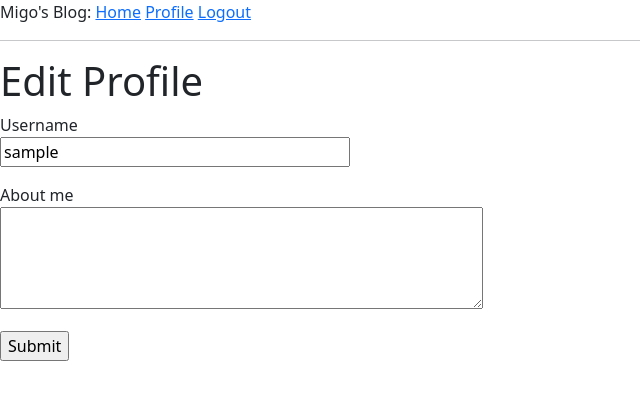
After one commit to Migorithm/project_blog, a Flask app: page /edit_profile in a window 1280 px wide. The commit adds this page. Shown: the top 400 px of the page, without its empty margins (0-640 px from the left). Run offline with Flask 2, Linux system fonts and the light colour scheme; the visitor is signed in with stand-in values (Sample User, id 1); data comes from the database, SQL or seed files in the repository; some libraries are stand-ins or nearby versions.

Commit message:
profile and avatar

```diff
--- a/app/forms.py
+++ b/app/forms.py
@@ -1,6 +1,6 @@
 from flask_wtf import FlaskForm
-from wtforms import StringField,BooleanField,PasswordField,SubmitField
-from wtforms.validators import DataRequired,Email,EqualTo,ValidationError
+from wtforms import StringField,BooleanField,PasswordField,SubmitField,TextAreaField
+from wtforms.validators import DataRequired,Email,EqualTo,ValidationError,Length
 from app.models import User
 
 
@@ -27,6 +27,12 @@ class RegistrationForm(FlaskForm):
             raise ValidationError("Please use a different email address")
 
 
+class EditProfileForm(FlaskForm):
+    username=StringField("Username",validators=[DataRequired()])
+    about_me = TextAreaField("About me",validators=[Length(min=0,max=140)])
+    submit = SubmitField('Submit')
+
+
 #when calling, you can call it by just LoginForm()
 #If you want to get an access to each attribute, simply dot it.
 # For example, ::
--- a/app/models.py
+++ b/app/models.py
@@ -4,6 +4,7 @@ import datetime
 from werkzeug.security import check_password_hash,generate_password_hash
 from flask_login import UserMixin
 from app import login   #login = LoginManager(app)
+from hashlib import md5
 
 
 class User(UserMixin,db.Model):
@@ -13,7 +14,8 @@ class User(UserMixin,db.Model):
     username = db.Column(db.String(64), index=True,unique=True)
     email = db.Column(db.String(120), index=True,unique=True)
     password_hash = db.Column(db.String(128))
-
+    about_me = db.Column(db.String(140))
+    last_seen = db.Column(db.DateTime, default=datetime.datetime.utcnow)
 
     posts = db.relationship("Post",backref="author",lazy="dynamic")
     #This is not an actual database field, but a high-level view between users and posts
@@ -31,10 +33,10 @@ class User(UserMixin,db.Model):
     def check_password(self,password):
         return check_password_hash(self.password_hash,password) # Boolean
 
-#Fields are created as attribute of the db.Column class,
-#which takes the field type as an argument
-
-#optional fields such as index and unique is important in search efficiency
+    def avatar(self,size):
+        digest = md5(self.email.lower().encode('utf-8')).hexdigest()
+        return 'https://www.gravatar.com/avatar/{}?d=mp&s={}'.format(
+            digest, size)   #d=identicon is also a good option
 
 
 class Post(db.Model):
@@ -61,3 +63,8 @@ class Post(db.Model):
 @login.user_loader
 def load_user(id):
     return User.query.get(int(id))
+
+#Each time the logged-in user navigates to a new page,
+# Flask-Login retrieves the ID of the user from the session, and then loads that user into memory
+#  Because Flask-Login knows nothing about databases, it needs the application's help in loading a user.
+#  For that reason, the extension expects that the application will configure a user loader function
--- a/app/routes.py
+++ b/app/routes.py
@@ -1,11 +1,12 @@
 from app import app
 from flask import render_template,flash,redirect,url_for,request
-from app.forms import LoginForm , RegistrationForm
+from app.forms import LoginForm , RegistrationForm,EditProfileForm
 from flask_login import current_user,login_user , logout_user,login_required
 from app.models import User
 from werkzeug.urls import url_parse
 from app import db
-
+from datetime import datetime
+from pytz import timezone,utc
 
 @app.route("/")
 @app.route("/index")
@@ -36,7 +37,7 @@ def login():
     #2
     if form.validate_on_submit():
         user = User.query.filter_by(username=form.username.data).first()
-        if user is None or not user.check_password(form.password.data):
+        if user is None or not user.check_password(form.password.data): #password check
             flash("Invalid username or password")
             return redirect(url_for("login"))
         login_user(user,remember=form.remember_me.data) #true or false. This creates a session for the user.
@@ -53,16 +54,59 @@ def logout():
     logout_user()
     return redirect(url_for('index'))
 
+
 @app.route('/register', methods=["GET","POST"])
 def register():
     if current_user.is_authenticated:
         return redirect(url_for('index'))
     form = RegistrationForm() #can decide which form has been used and you would use
     if form.validate_on_submit():
-        user = User(username=form.username.data,email=form.email.data)
-        user.set_password(form.password.data)
-        db.session.add(user)
+        user = User(username=form.username.data,email=form.email.data) #create User instance first
+        user.set_password(form.password.data)                          #and set the password to hash the given, raw password
+        db.session.add(user)                                              #How can you ensure that the password was given? -> at form level.
         db.session.commit()
         flash("Congratulations, you are now a registered user!")
         return redirect(url_for('login'))
     return render_template("register.html",title="Register",form=form)
+
+
+
+@app.route('/user/<username>')  #{{ url_for('user', username=current_user.username) }}
+@login_required
+def user(username):
+    user = User.query.filter_by(username=username).first_or_404()
+    posts = [
+        {'author': user, 'body': 'Test post #1'},
+        {'author': user, 'body': 'Test post #2'}
+    ]
+    return render_template('user.html', user=user, posts=posts)
+
+def Korean_time():
+    KST = timezone("Asia/Seoul")
+    current_time = utc.localize(datetime.utcnow()).astimezone(KST) #you may want to change this
+    return current_time
+
+@app.before_request
+def before_request():
+    if current_user.is_authenticated:
+        #Koreanized
+
+        current_user.last_seen = Korean_time()
+        db.session.commit()
+        #No db.session.add(user)?
+        #-> it's called already when current_user was referenced
+
+@app.route("/edit_profile",methods=["GET","POST"])
+@login_required
+def edit_profile():
+    form = EditProfileForm()
+    if form.validate_on_submit():
+        current_user.username = form.username.data #change name
+        current_user.about_me = form.about_me.data
+        db.session.commit()
+        flash("Your changes have been saved.")
+        return redirect(url_for("edit_profile"))
+    elif request.method =="GET":
+        form.username.data = current_user.username
+        form.about_me.data = current_user.about_me
+    return render_template("edit_profile.html",title="Edit Profile",form=form)
--- /dev/null
+++ b/app/templates/_post.html
@@ -0,0 +1,6 @@
+<table>
+    <tr valign="top">
+        <td><img src="{{ post.author.avatar(36) }}"></td> <!--To show avatars for the individual posts-->
+        <td>{{ post.author.username }} says:<br>{{ post.body }}</td>
+    </tr>
+</table>
--- a/app/templates/base.html
+++ b/app/templates/base.html
@@ -26,6 +26,7 @@
             {% if current_user.is_anonymous %}
             <a href="{{ url_for('login') }}">Login</a>
             {% else %}
+            <a href="{{ url_for('user', username=current_user.username) }}">Profile</a>
             <a href="{{ url_for('logout') }}">Logout</a>
             {% endif %}
         </div>
--- /dev/null
+++ b/app/templates/edit_profile.html
@@ -0,0 +1,23 @@
+{% extends "base.html" %}
+
+{% block content %}
+    <h1>Edit Profile</h1>
+    <form action="" method="post">
+        {{ form.hidden_tag() }}
+        <p>
+            {{ form.username.label }}<br>
+            {{ form.username(size=32) }}<br>
+            {% for error in form.username.errors %}
+            <span style="color: red;">[{{ error }}]</span>
+            {% endfor %}
+        </p>
+        <p>
+            {{ form.about_me.label }}<br>
+            {{ form.about_me(cols=50, rows=4) }}<br>
+            {% for error in form.about_me.errors %}
+            <span style="color: red;">[{{ error }}]</span>
+            {% endfor %}
+        </p>
+        <p>{{ form.submit() }}</p>
+    </form>
+{% endblock %}
--- a/config.py
+++ b/config.py
@@ -6,8 +6,7 @@ class Config(object):
     SECRET_KEY = os.environ.get("SECRET_KEY") or "you-will-never-guess"
 
     #db uri protocol ::
-    #       Flask-SQLAlchemy extension takes the location of DB
-    #       from the SQLALCHEMY_DATABASE_URI configuration variable.
+    #       Flask-SQLAlchemy extension takes the location of DB from the SQLALCHEMY_DATABASE_URI configuration variable.
     #       You can do the same thing through, for example,
     #       app.config["SQLALCHEMY_DATABASE_URI"] = "oracle+cx_oracle://migo:admin1234@127.0.0.1:1521/?service_name=XE"
     SQLALCHEMY_DATABASE_URI= os.environ.get("DATABASE_URL") or\
```
Also changed, not shown: app/templates/user.html (added, +29 -0 lines).
